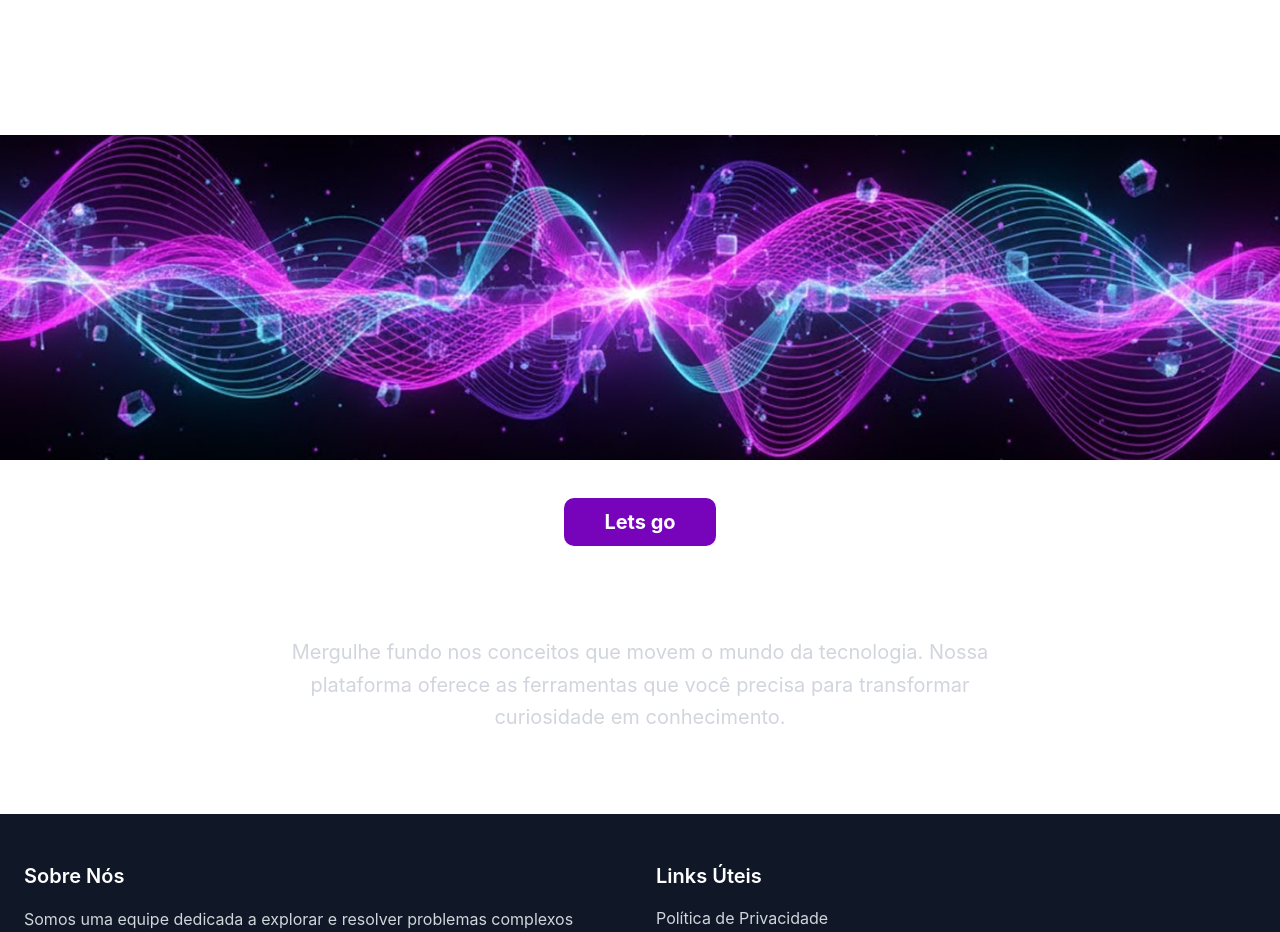
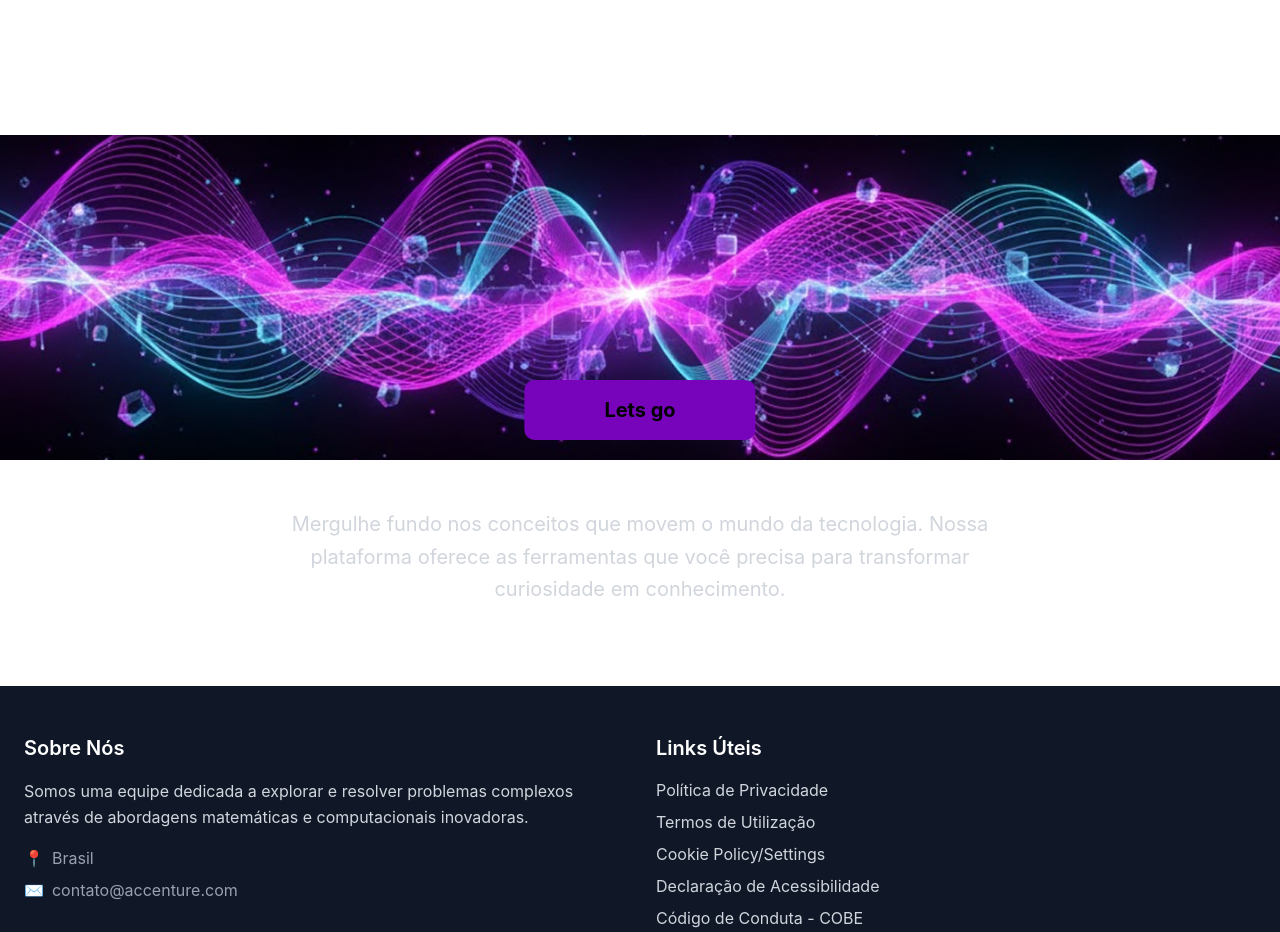
Before and after one commit to Benzo171/Projeto-de-escalabilidade-quantica-react, a React (Vite) app: page / in a window 1280 px wide. Shown: the part 3620-4552 px from the top of the page. Built offline with nearby package versions, Linux system fonts and the light colour scheme.

Commit message:
fix{image/button}
Corrigindo posicionamento do botao e da imagem

```diff
--- a/src/components/common/AnimatedExploreSection.jsx
+++ b/src/components/common/AnimatedExploreSection.jsx
@@ -23,26 +23,23 @@ const AnimatedExploreSection = ({ image, titleText, buttonLink, buttonText, para
         {/* 3. IMAGEM: Fica FORA de um container */}
         {/* Este 'div' é 'w-full' (largura total) */}
         {/* É ISSO QUE FAZ A IMAGEM IR DE PONTA A PONTA */}
-        <div className="w-full h-[325px] overflow-hidden mb-12">
+        <div className="w-full h-[325px] overflow-hidden mb-12 relative">
           <img
             src={image}
             alt={titleText}
             className="w-full h-full object-cover"
           />
-        </div>
-        {/* ---------------------------------- */}
 
-        {/* BOTÃO: Fica DENTRO de um container */}
-        <div className="container mx-auto px-6 max-w-3xl  ">
-          <div className="mb-25">
             <Link
               to={buttonLink}
-              className="bg-[#7703BA] text-white font-bold text-xl py-3 px-10 rounded-lg hover:bg-purple-700 transition-colors duration-300"
+              className="bg-[#7703BA] text-black font-bold text-xl py-4 px-20 rounded-lg hover:bg-purple-700 transition-colors duration-300 absolute bottom-5 left-1/2 -translate-x-1/2 "
             >
               {buttonText}
             </Link>
-          </div>
+
+
         </div>
+
 
         {/* PARÁGRAFO: Fica DENTRO de um container */}
         <div className="container mx-auto px-6 max-w-3xl mp-35">
```
